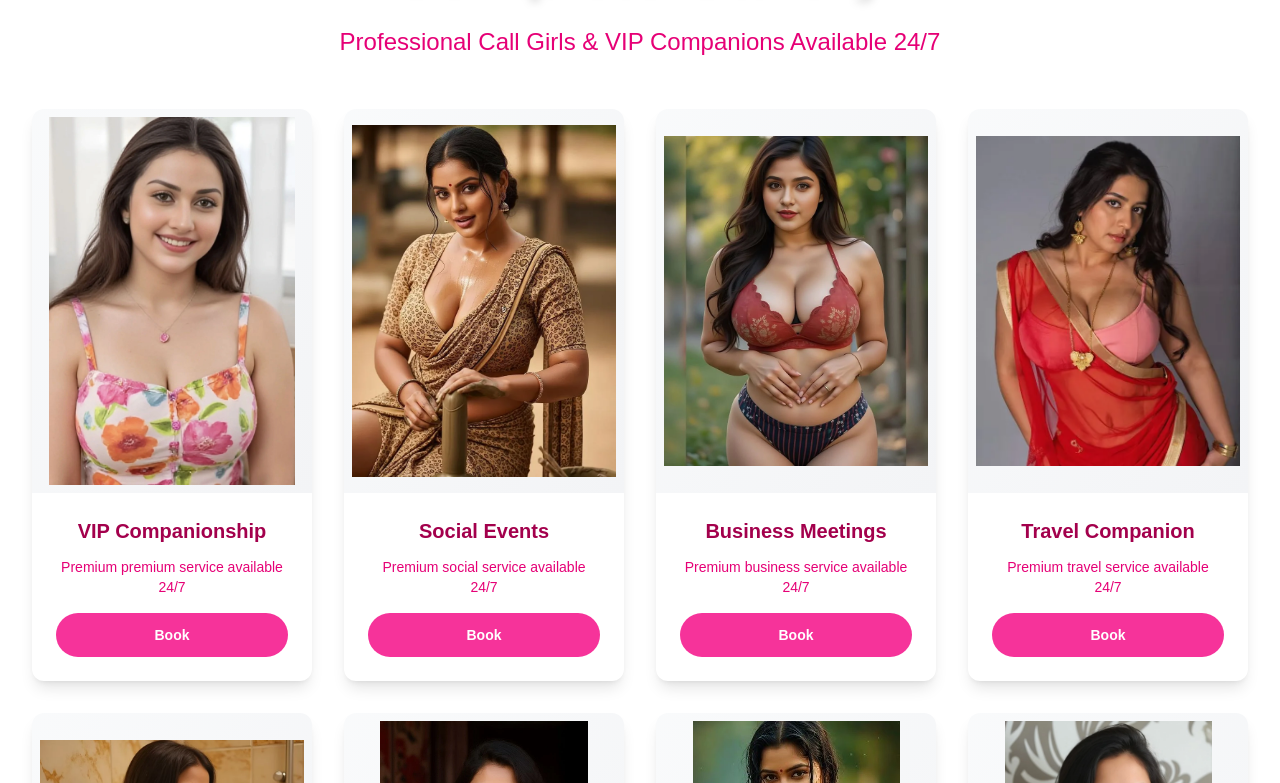
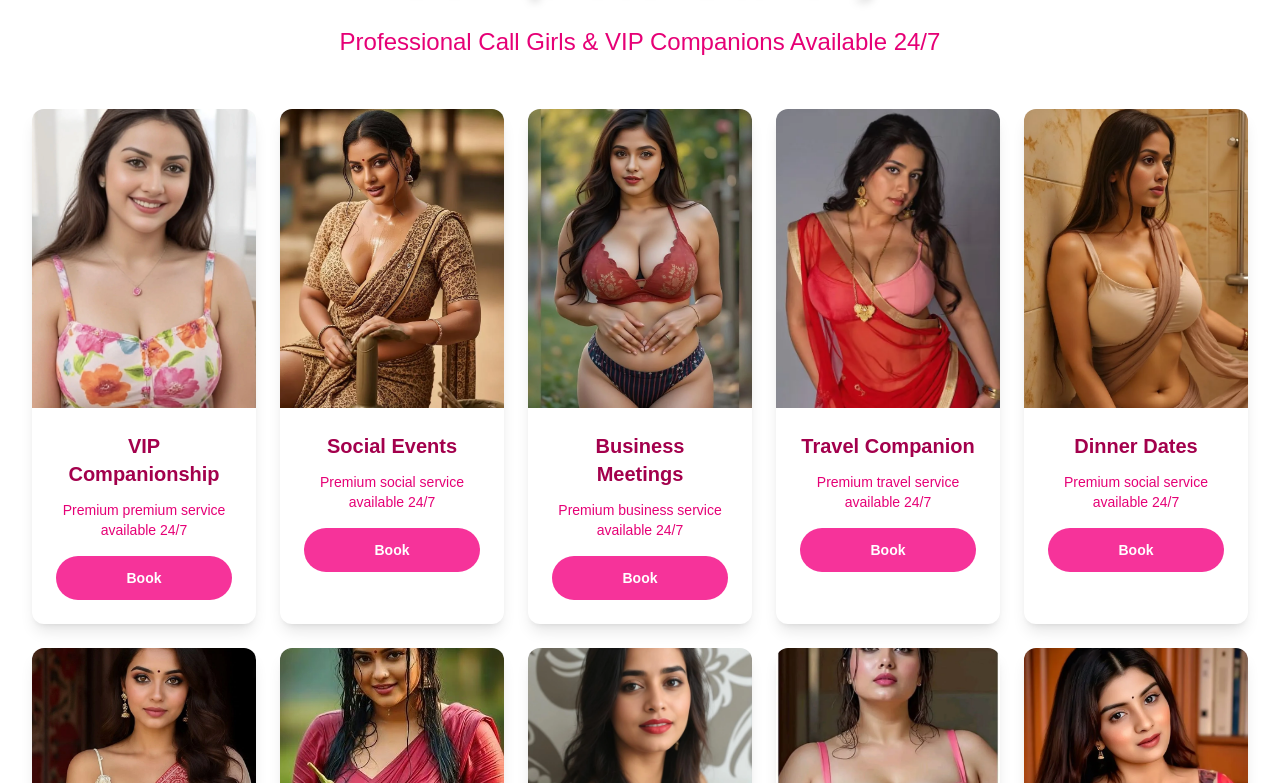
Before and after one commit to anshmydigitalcrown-ui/surat, a Next.js app: page /gallery in a window 1280 px wide. Shown: the part 977-1760 px from the top of the page. Built offline with nearby package versions, Linux system fonts and the light colour scheme.

Commit message:
Fix gallery grid to 5 columns with proper aspect ratio and full images

```diff
--- a/src/app/gallery/page.tsx
+++ b/src/app/gallery/page.tsx
@@ -108,20 +108,20 @@ export default function Gallery() {
             </p>
           </div>
 
-          <div className="grid grid-cols-1 sm:grid-cols-2 lg:grid-cols-3 xl:grid-cols-4 2xl:grid-cols-5 gap-8">
+          <div className="grid grid-cols-1 sm:grid-cols-2 md:grid-cols-3 lg:grid-cols-4 xl:grid-cols-5 gap-6">
             {filteredServices.map((service, index) => (
               <div
                 key={index}
-                className="bg-white rounded-xl shadow-lg hover:shadow-xl transition-all duration-300 overflow-hidden transform hover:scale-105"
+                className="bg-white rounded-xl shadow-lg hover:shadow-2xl transition-all duration-300 overflow-hidden transform hover:scale-105"
               >
                 {/* Service Image Container */}
-                <div className="relative h-96 bg-gradient-to-br from-gray-50 to-gray-100 overflow-hidden">
+                <div className="relative aspect-[3/4] bg-gradient-to-br from-gray-50 to-gray-100 overflow-hidden">
                   <Image
                     src={service.image}
                     alt={service.title}
                     fill
-                    className="object-contain p-2 transition-transform duration-300 hover:scale-105"
-                    sizes="(max-width: 640px) 100vw, (max-width: 1024px) 50vw, (max-width: 1280px) 33vw, (max-width: 1536px) 25vw, 20vw"
+                    className="object-cover transition-transform duration-300 hover:scale-105"
+                    sizes="(max-width: 640px) 100vw, (max-width: 768px) 50vw, (max-width: 1024px) 33vw, (max-width: 1280px) 25vw, 20vw"
                   />
                 </div>
 
```
